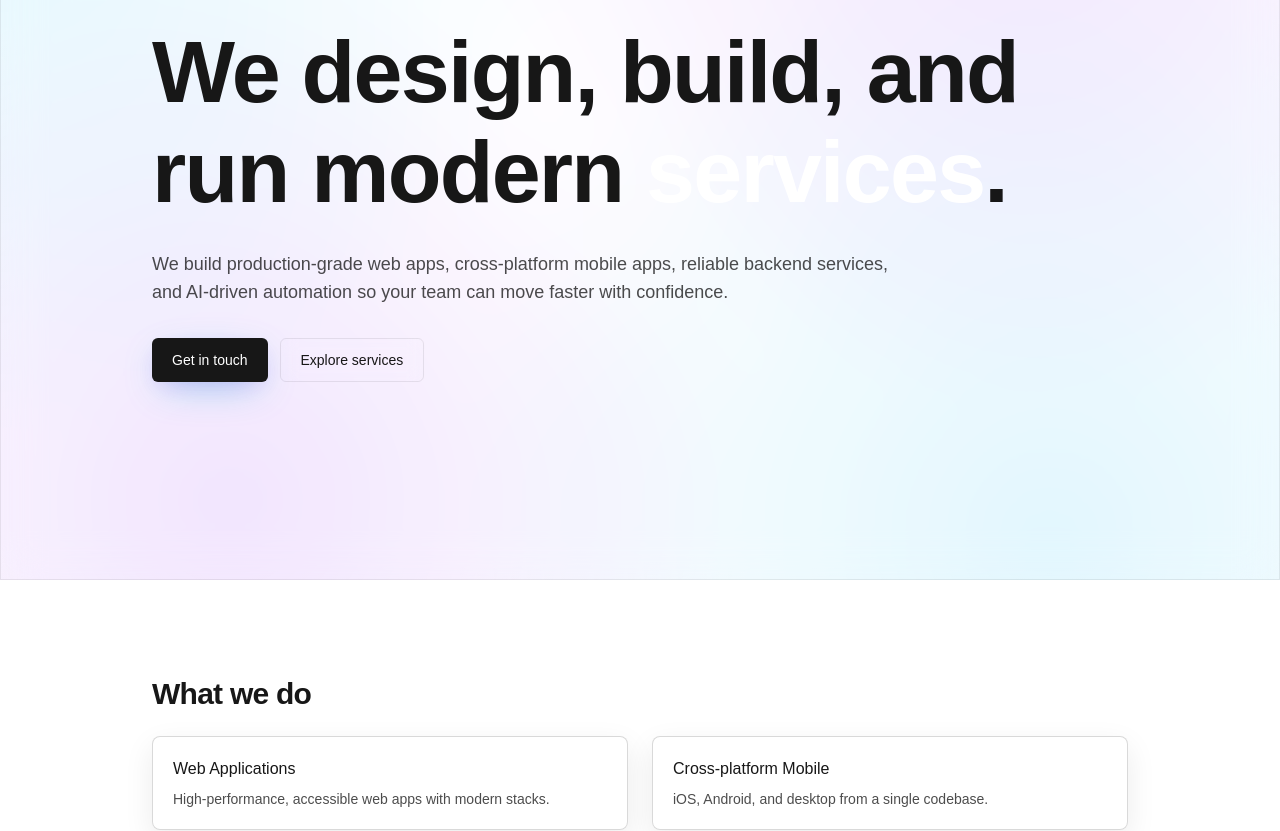
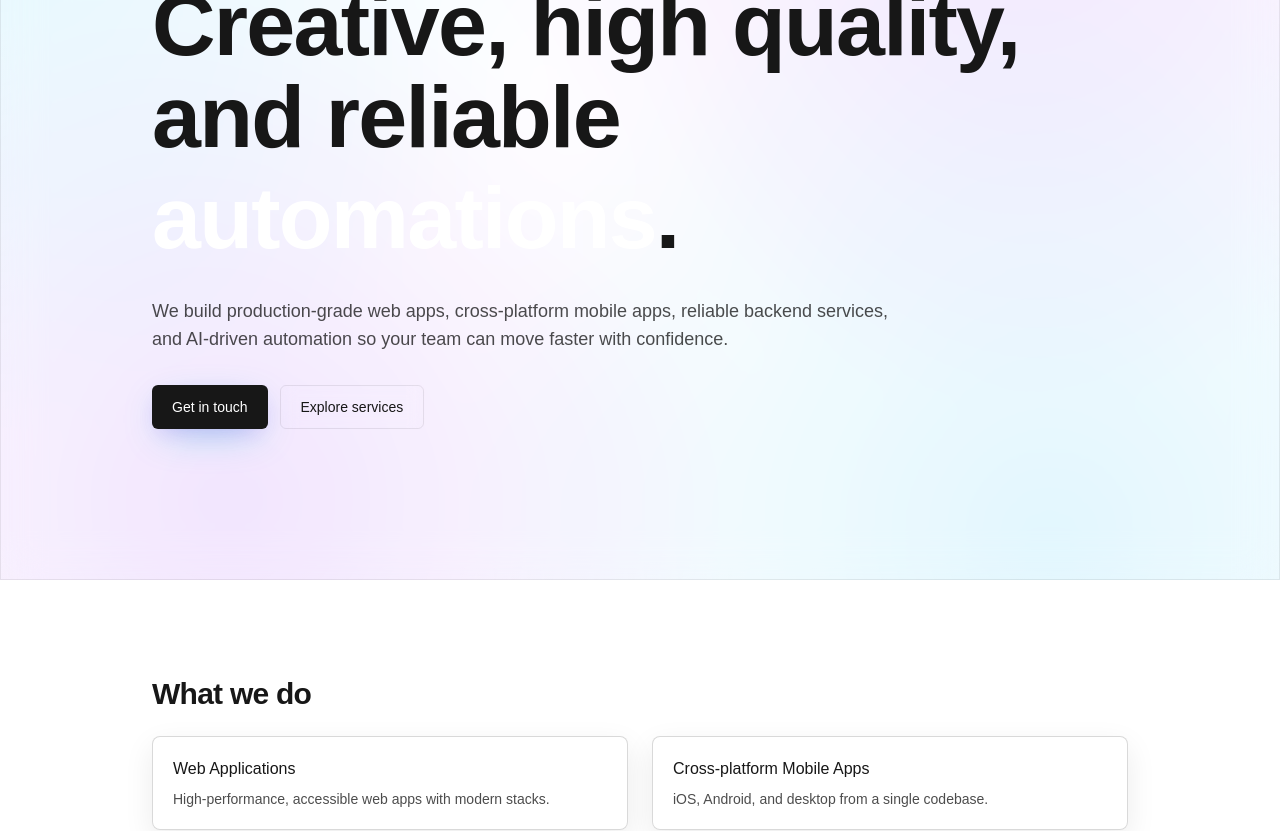
Before and after one commit to celalzamanoglu/celza-tech, a Next.js app: page /en in a window 1280 px wide. Shown: the part 220-1051 px from the top of the page. Built offline with nearby package versions, Linux system fonts and the light colour scheme.

Commit message:
chore/new-headline-text

```diff
--- a/src/i18n/dictionaries/de.ts
+++ b/src/i18n/dictionaries/de.ts
@@ -9,8 +9,8 @@ export const dictionary = {
     },
   },
   hero: {
-    headlinePrefix: "Wir entwerfen, entwickeln und betreiben moderne ",
-    words: ["Apps", "Websites", "Services", "Agenten"],
+    headlinePrefix: "Kreativ, qualitativ hochwertig und zuverlässig ",
+    words: ["Apps", "Websites", "Automatisierungen"],
     paragraph:
       "Wir bauen produktionsreife Web‑Apps, plattformübergreifende Mobile‑Apps, zuverlässige Backends und KI‑gestützte Automatisierung, damit Ihr Team schneller und sicherer vorankommt.",
     ctaPrimary: "Kontakt aufnehmen",
--- a/src/i18n/dictionaries/en.ts
+++ b/src/i18n/dictionaries/en.ts
@@ -9,8 +9,8 @@ export const dictionary = {
     },
   },
   hero: {
-    headlinePrefix: "We design, build, and run modern ",
-    words: ["apps", "websites", "services", "agents"],
+    headlinePrefix: "Creative, high quality, and reliable ",
+    words: ["apps", "websites", "automations"],
     paragraph:
       "We build production‑grade web apps, cross‑platform mobile apps, reliable backend services, and AI‑driven automation so your team can move faster with confidence.",
     ctaPrimary: "Get in touch",
@@ -24,7 +24,7 @@ export const dictionary = {
         description: "High‑performance, accessible web apps with modern stacks.",
       },
       {
-        title: "Cross‑platform Mobile",
+        title: "Cross‑platform Mobile Apps",
         description: "iOS, Android, and desktop from a single codebase.",
       },
       {
--- a/src/i18n/dictionaries/es.ts
+++ b/src/i18n/dictionaries/es.ts
@@ -9,8 +9,8 @@ export const dictionary = {
     },
   },
   hero: {
-    headlinePrefix: "Diseñamos, desarrollamos y operamos ",
-    words: ["apps", "sitios web", "servicios", "agentes"],
+    headlinePrefix: "Creativo, de alta calidad y confiable ",
+    words: ["apps", "sitios web", "automatizaciones"],
     paragraph:
       "Creamos aplicaciones web listas para producción, apps móviles multiplataforma, backends confiables y automatización con IA, para que tu equipo avance más rápido con confianza.",
     ctaPrimary: "Contactar",
--- a/src/i18n/dictionaries/fr.ts
+++ b/src/i18n/dictionaries/fr.ts
@@ -9,8 +9,8 @@ export const dictionary = {
     },
   },
   hero: {
-    headlinePrefix: "Nous concevons, développons et exploitons des ",
-    words: ["applications", "sites web", "services", "agents"],
+    headlinePrefix: "Créatif, de haute qualité et fiable ",
+    words: ["applications", "sites web", "automatisations"],
     paragraph:
       "Nous créons des applications web prêtes pour la production, des apps mobiles multiplateformes, des backends fiables et de l'automatisation basée sur l'IA pour permettre à votre équipe d'avancer plus vite en toute confiance.",
     ctaPrimary: "Nous contacter",
--- a/src/i18n/dictionaries/pl.ts
+++ b/src/i18n/dictionaries/pl.ts
@@ -9,8 +9,8 @@ export const dictionary = {
     },
   },
   hero: {
-    headlinePrefix: "Projektujemy, tworzymy i utrzymujemy nowoczesne ",
-    words: ["aplikacje", "strony www", "usługi", "agenty"],
+    headlinePrefix: "Kreatywne, wydajne i niezawodne ",
+    words: ["aplikacje", "strony www", "automatyzacje"],
     paragraph:
       "Tworzymy produkcyjne aplikacje webowe, wieloplatformowe aplikacje mobilne, niezawodne backendy oraz automatyzację opartą na AI, aby Twój zespół działał szybciej i z większą pewnością.",
     ctaPrimary: "Skontaktuj się",
--- a/src/i18n/dictionaries/ru.ts
+++ b/src/i18n/dictionaries/ru.ts
@@ -9,8 +9,8 @@ export const dictionary = {
     },
   },
   hero: {
-    headlinePrefix: "Мы проектируем, создаём и поддерживаем современные ",
-    words: ["приложения", "сайты", "сервисы", "агенты"],
+    headlinePrefix: "Креативные, высокопроизводительные и надежные ",
+    words: ["приложения", "сайты", "автоматизации"],
     paragraph:
       "Мы создаём готовые к продакшену веб‑приложения, кроссплатформенные мобильные приложения, надёжные бэкенды и автоматизацию на базе ИИ, чтобы ваша команда двигалась быстрее и увереннее.",
     ctaPrimary: "Связаться",
--- a/src/i18n/dictionaries/tr.ts
+++ b/src/i18n/dictionaries/tr.ts
@@ -9,10 +9,10 @@ export const dictionary = {
     },
   },
   hero: {
-    headlinePrefix: "Modern ",
-    words: ["uygulamalar", "web siteleri", "programlar", "arayüzler"],
+    headlinePrefix: "Kreatif, kaliteli ve güvenilir ",
+    words: ["uygulamalar", "web siteleri", "otomasyonlar"],
     paragraph:
-      "Üretim düzeyinde web uygulamaları, çapraz platform mobil uygulamalar, güvenilir arka uç servisleri ve yapay zekâ destekli otomasyonlar geliştiriyoruz; ekibinizin güvenle daha hızlı ilerlemesini sağlıyoruz.",
+      "En yeni teknolojileri kullanarak, web uygulamaları, cross-platform mobil uygulamalar, güvenilir backend servisleri ve yapay zekâ destekli otomasyonlar geliştiriyoruz; ekibinizin güvenle daha hızlı ilerlemesini sağlıyoruz.",
     ctaPrimary: "İletişime geç",
     ctaSecondary: "Hizmetleri keşfet",
   },
--- a/src/i18n/dictionaries/zh.ts
+++ b/src/i18n/dictionaries/zh.ts
@@ -9,8 +9,8 @@ export const dictionary = {
     },
   },
   hero: {
-    headlinePrefix: "我们为您设计、构建并运营现代化的",
-    words: ["应用", "网站", "服务", "智能体"],
+    headlinePrefix: "创意、高质量、可靠的",
+    words: ["应用", "网站", "自动化"],
     paragraph:
       "我们打造生产级别的 Web 应用、跨平台移动应用、可靠的后端服务，以及基于 AI 的自动化，助力您的团队更快更稳地前进。",
     ctaPrimary: "联系我们",
```
